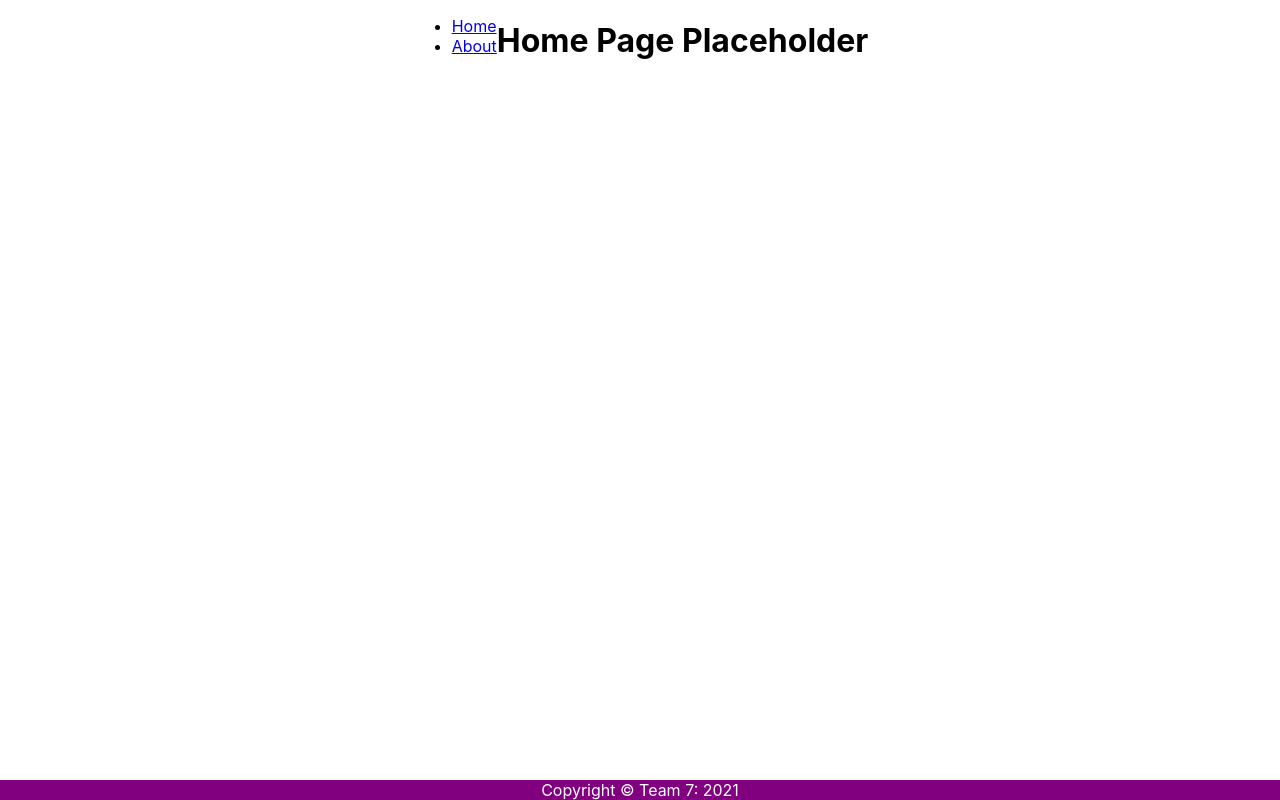
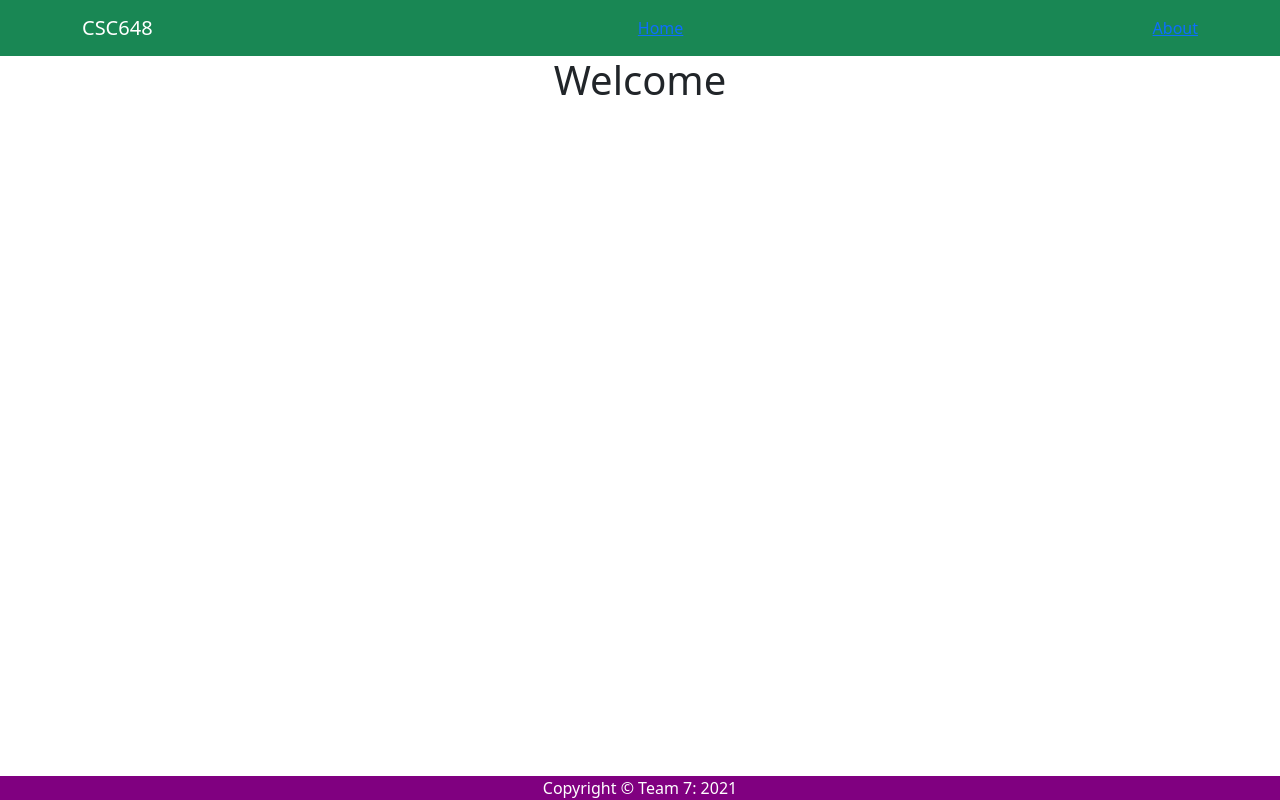
Before and after one commit to dsLeks/tutoringApp, a React (Create React App) app in the folder application/: page / in a window 1280 px wide. Built offline with nearby package versions, Linux system fonts and the light colour scheme.

Commit message:
added working navbar

```diff
--- a/application/package.json
+++ b/application/package.json
@@ -8,6 +8,7 @@
     "@testing-library/react": "^11.2.7",
     "@testing-library/user-event": "^12.8.3",
     "react": "^17.0.2",
+    "react-bootstrap": "^1.6.3",
     "react-dom": "^17.0.2",
     "react-router-dom": "^5.3.0",
     "react-scripts": "4.0.3",
--- a/application/src/App.js
+++ b/application/src/App.js
@@ -1,7 +1,7 @@
 import React from 'react';
 import { Home, About, Member1, Footer } from './components';
 import { Route, Link, Switch, BrowserRouter } from 'react-router-dom';
-import Navigation from './components/Navigation';
+import Mynavbar from './components/Mynavbar';
 
 function App() {
   return (
@@ -9,9 +9,9 @@ function App() {
 {
   //trying browser router and member1 in routes
 }
+<Mynavbar />
+    <div className="App" style={{ display: 'flex', justifyContent: 'center' }}>
 
-    <div className="App" style={{ display: 'flex', justifyContent: 'center' }}>
-    <Navigation />
       <Switch>
         <Route exact path="/" component={Home} />
         <Route exact path="/about" component={About} />
--- a/application/src/components/Home.js
+++ b/application/src/components/Home.js
@@ -4,7 +4,7 @@ import React from 'react'
 function Home(){
     return(
         <div>
-            <h1>Home Page Placeholder</h1>
+            <h1>Welcome</h1>
         </div>
     )
 }
--- /dev/null
+++ b/application/src/components/Mynavbar.js
@@ -0,0 +1,21 @@
+import React from 'react';
+import "./navbar.css"
+import { NavLink } from 'react-router-dom';
+import { Navbar, Container } from "react-bootstrap";
+import 'bootstrap/dist/css/bootstrap.css';
+
+class mynavbar extends React.Component{
+    render() {
+        return (
+            <Navbar bg="success" variant="dark">
+                <Container>
+                    <Navbar.Brand href="/">CSC648</Navbar.Brand>
+                        <NavLink to="/">Home</NavLink>
+                        <NavLink to="/about">About</NavLink>
+                </Container>
+            </Navbar>
+        );
+    }
+}
+
+export default mynavbar;
--- a/application/src/components/Navigation.js
+++ /dev/null
@@ -1,21 +0,0 @@
-import React from 'react';
-
-import { NavLink } from 'react-router-dom';
-
-const Navigation = () => {
-    return (
-       <div>
-           <ul>
-          <li>
-              <NavLink to="/">Home</NavLink>
-          </li>
-          <li>
-              <NavLink to="/about">About</NavLink>
-          </li>
-          </ul>
-
-       </div>
-    );
-}
-
-export default Navigation;
--- /dev/null
+++ b/package.json
@@ -0,0 +1,5 @@
+{
+  "dependencies": {
+    "bootstrap": "^5.1.1"
+  }
+}
```
Also changed, not shown: application/src/components/navbar.css (added), 2 other files (tests, documents, lock files or other folders).
